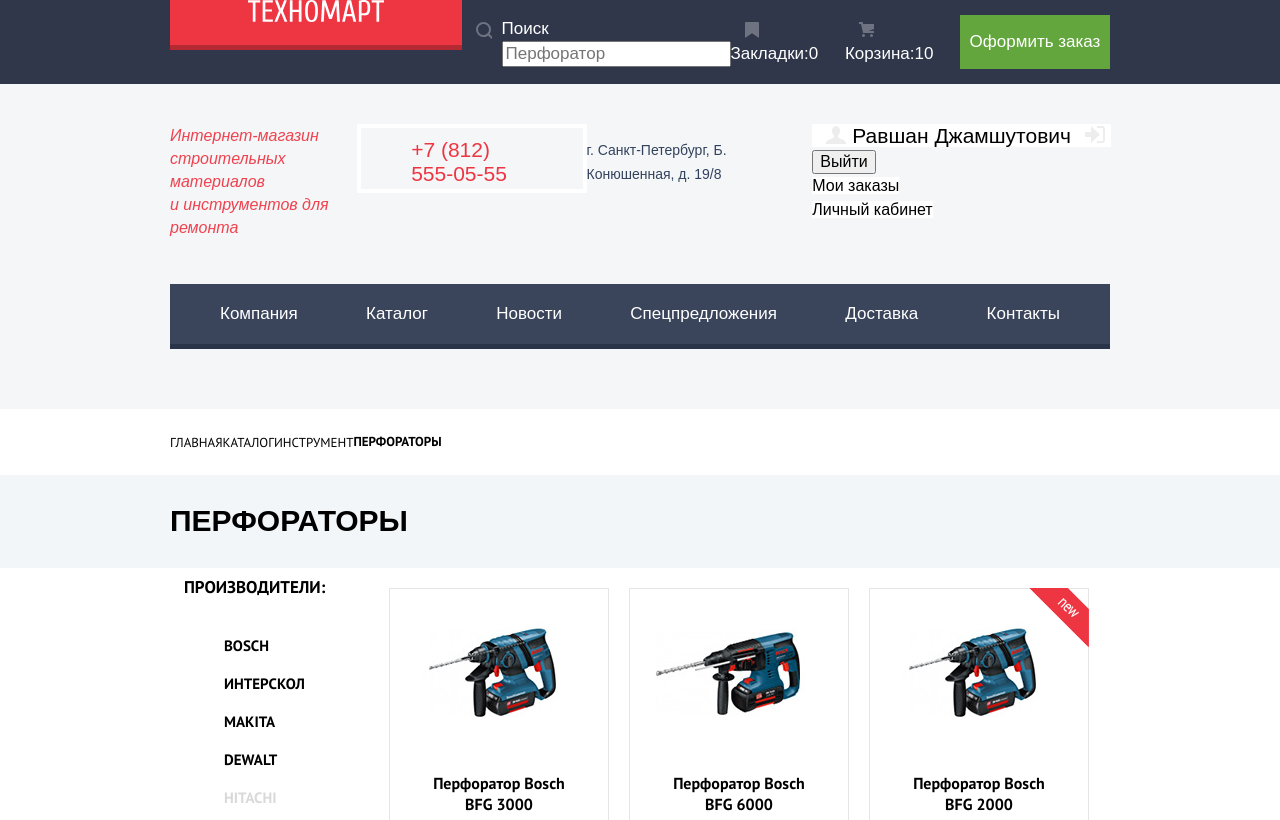
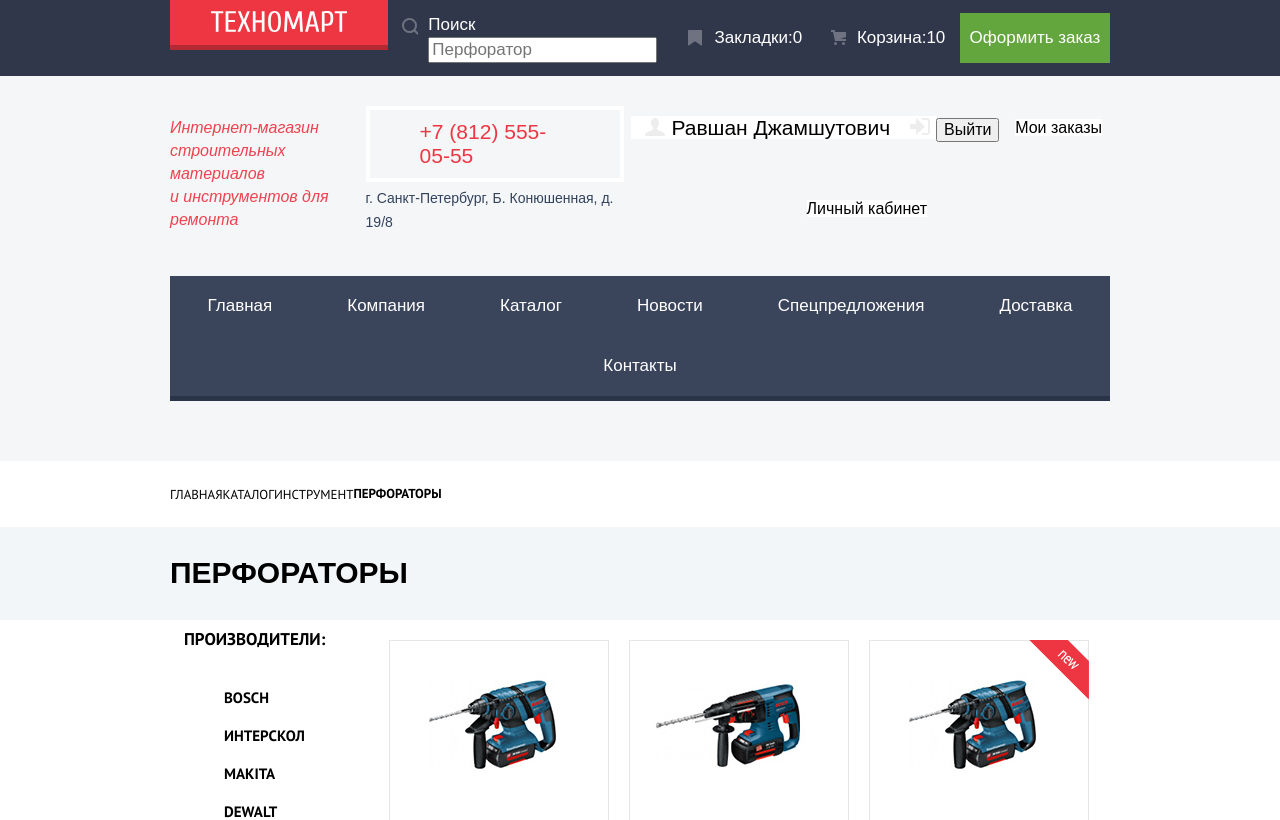
Before and after one commit to aquamarya/871783-technomart-24, a plain HTML site: page inner.html in a window 1280 px wide. Shown: the top 820 px of the page. Drawn offline with Linux system fonts and the light colour scheme; a web font is replaced by a local one.

Commit message:
Начато добавление декоративных элементов

```diff
--- a/css/style.css
+++ b/css/style.css
@@ -99,21 +99,13 @@ img {
     flex-direction: row;
 }
 
-.search-form {
-    margin-right: auto;
-    }
-
-.order-menu {
-    margin-left: auto;
-}
-
 .main-header-logo {
     width: 220px;
     height: 45px;
-    padding: 0 55px;
-
+    padding: 0 5px;
 
     font-size: 21px;
+    line-height: 50px;
 
     text-align: center;
     color: #ffffff;
@@ -128,10 +120,8 @@ img {
     width: 220px;
     height: 65px;
 
-    /* Временно для сетки */
-    display: block;
-
     font-size: 21px;
+    line-height: 65px;
     text-align: center;
     color: #ffffff;
     vertical-align: middle;
@@ -169,7 +159,7 @@ img {
     justify-content: space-between;
     align-items: center;
     width: 460px;
-    margin: 0;
+    margin: auto;
     padding: 0;
 
 }
@@ -183,8 +173,15 @@ img {
 
     width: 260px;
     margin: 0;
+    margin-right: auto;
+    padding: 13px 0;
+}
+
+.search-form p {
+    margin: 0;
     padding: 0;
 }
+
 
 .search-form input[type="text"] {
     color: #000000;
@@ -220,7 +217,7 @@ img {
 }
 
 .search-form::before {
-    top: 22px;
+    top: 18px;
     left: 14px;
     background-image: url("../img/icon-search.svg");
 }
@@ -270,7 +267,7 @@ img {
     display: block;
     width: 150px;
     margin: 0 auto;
-    padding: 15px 0;
+    padding: 13px 0;
     text-align: center;
     background-color: #63a63e;
 }
@@ -325,10 +322,16 @@ img {
     color: #ee434f;
 }
 
+.main-header-contacts {
+    display: flex;
+    flex-direction: column;
+}
+
 .phone-link {
     width: 150px;
-    height: 41px;
+
     padding: 10px 50px;
+    margin: -10px 0;
     font-size: 21px;
     color: #ee3643;
     border: 4px solid #ffffff;
@@ -339,6 +342,12 @@ img {
     font-size: 14px;
     line-height: 24px;
     color: #32425c;
+}
+
+.user-navigation__link{
+    display: flex;
+    flex-wrap: wrap;
+    justify-content: space-around;
 }
 
 .user-navigation__login,
@@ -423,16 +432,19 @@ img {
 .site-navigation {
     display: flex;
     flex-wrap: wrap;
-    justify-content: space-between;
-    padding: 18px 50px;
+    justify-content: space-around;
+
 
 }
 .site-navigation a {
-
+    display: block;
+    padding: 18px 30px;
+    vertical-align: middle;
     color: #ffffff
 }
 
 .site-navigation a:hover {
+
     background-color: #293449;
 }
 
@@ -486,7 +498,7 @@ img {
 
 .info .button,
 .contacts .button {
-    padding: 10px 30px;
+    padding: 10px 40px;
 
     font-size: 14px;
     line-height: 18px;
@@ -691,7 +703,7 @@ img {
 
 .catalog-item-price .price__old {
     display: block;
-    min-height: 20px;
+    min-height: 32px;
     margin-top: 15px;
     margin-bottom: 10px;
 
@@ -919,12 +931,18 @@ img {
     margin-left: auto;
 }
 
+.footer-social {
+    display: flex;
+    justify-content: space-between;
+}
+
 .footer-social ul {
     display: flex;
     flex-wrap: wrap;
     justify-content: space-between;
     width: 160px;
-    margin: 0 auto;
+    margin: 0;
+    margin-left: 150px;
     padding: 0;
     list-style: none;
 }
--- a/inner.html
+++ b/inner.html
@@ -47,8 +47,10 @@
         строительных материалов<br>
         и инструментов для ремонта
       </p>
+      <div class="main-header-contacts">
         <span class="phone-link">+7 (812) 555-05-55</span>
         <p class="header-contacts">г. Санкт-Петербург, Б. Конюшенная, д. 19/8</p>
+      </div>
       <ul class="user-navigation__link">
         <li>
           <a class="user-navigation__login" href="#">
@@ -74,6 +76,7 @@
   <div class="container">
     <nav class="main-navigation">
       <ul class="site-navigation">
+        <li><a href="index.html">Главная</a></li>
         <li><a href="info.html">Компания</a></li>
         <li><a href="inner.html">Каталог</a></li>
         <li><a href="news.html">Новости</a></li>
```
Also changed, not shown: index.html (+3 -0 lines).
